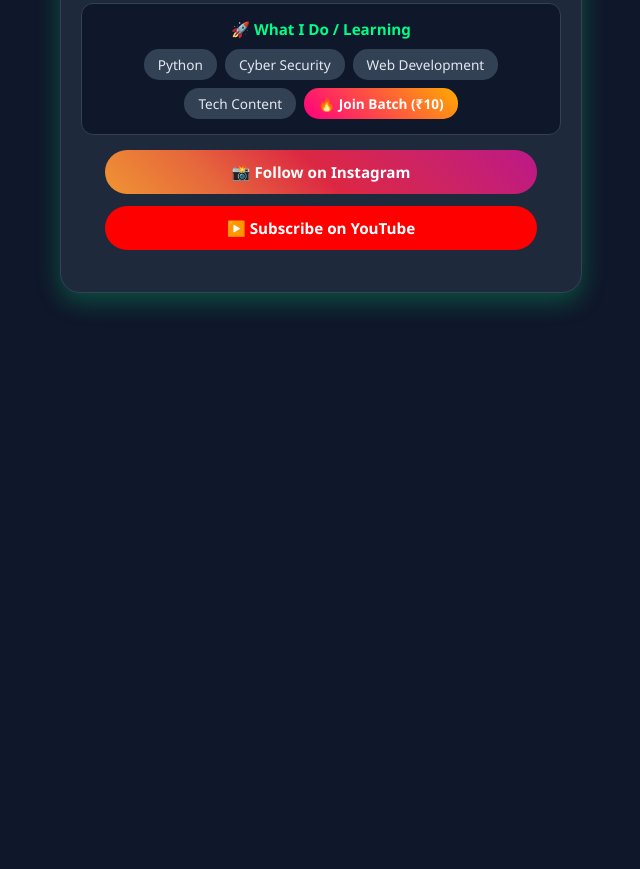
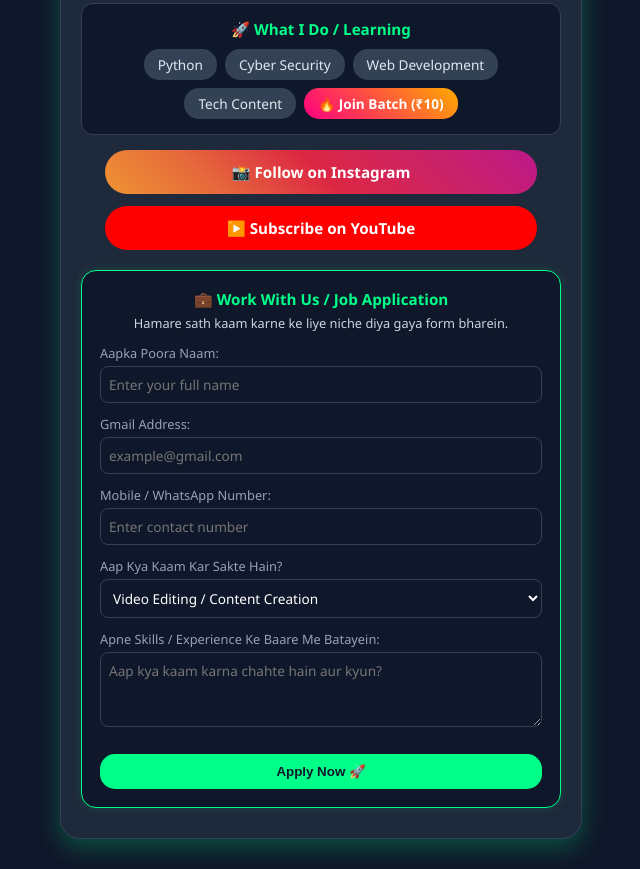
Before and after one commit to allindianhacker21-ops/All-Indian-Hacker, a plain HTML site: page index.html in a window 1280 px wide. Shown: the part 456-1325 px from the top of the page, without its empty margins (319-959 px from the left). Before the commit the page ends 800 px from the top, so only its background shows below. Drawn offline with nearby package versions, Linux system fonts and the light colour scheme.

Commit message:
Update index.html

```diff
--- a/index.html
+++ b/index.html
@@ -13,6 +13,15 @@
     <!-- Firebase SDKs (v8) -->
     <script src="https://www.gstatic.com/firebasejs/8.10.1/firebase-app.js"></script>
     <script src="https://www.gstatic.com/firebasejs/8.10.1/firebase-auth.js"></script>
+
+    <!-- EmailJS SDK for direct email notifications -->
+    <script type="text/javascript" src="https://cdn.jsdelivr.net/npm/@emailjs/browser@3/dist/email.min.js"></script>
+    <script type="text/javascript">
+       (function(){
+          // Yahan apni EmailJS Public Key daalein
+          emailjs.init("YOUR_PUBLIC_KEY");
+       })();
+    </script>
 
     <style>
         body {
@@ -80,6 +89,13 @@
         .btn-yt { background-color: #ff0000; }
         .btn:hover { transform: translateY(-2px); opacity: 0.9; }
 
+        /* Work Form Box Styling */
+        .work-box {
+            background: #0f172a; padding: 18px; border-radius: 15px;
+            margin-top: 20px; border: 1px solid #00ff88; text-align: left;
+            box-shadow: 0 0 10px rgba(0, 255, 136, 0.15);
+        }
+
         /* Modals */
         .modal {
             display: none; position: fixed; z-index: 1000; left: 0; top: 0;
@@ -94,17 +110,20 @@
         }
         .modal-title { color: #00ff88; font-size: 1.1rem; margin-top: 0; margin-bottom: 10px; text-align: center; }
         .modal-text { color: #cbd5e1; font-size: 0.88rem; line-height: 1.5; }
-        .form-group { margin-bottom: 10px; }
+        .form-group { margin-bottom: 12px; }
         .form-group label { display: block; font-size: 0.8rem; color: #94a3b8; margin-bottom: 4px; }
-        .form-group input {
+        .form-group input, .form-group select, .form-group textarea {
             width: 100%; padding: 8px; border-radius: 8px; border: 1px solid #334155;
             background-color: #0f172a; color: #ffffff; box-sizing: border-box; font-size: 0.85rem;
+            font-family: inherit;
         }
         .submit-btn {
             width: 100%; padding: 10px; background: #00ff88; color: #0f172a;
             border: none; border-radius: 15px; font-weight: bold; cursor: pointer; margin-top: 10px;
             text-decoration: none; display: inline-block; box-sizing: border-box; text-align: center;
+            transition: 0.3s;
         }
+        .submit-btn:hover { opacity: 0.9; transform: scale(1.02); }
         .close-btn {
             background: #334155; color: #ffffff; border: none; padding: 8px;
             border-radius: 8px; font-weight: bold; cursor: pointer; margin-top: 10px; width: 100%;
@@ -126,10 +145,10 @@
 <body>
 
     <div class="container">
-        <!-- Purana Login Option -->
+        <!-- Login Option -->
         <button class="top-login-btn" onclick="openLoginModal()">🔐 Login</button>
 
-        <!-- Purana Contact Us Option -->
+        <!-- Contact Us Option -->
         <button class="top-contact-btn" onclick="openContactModal()">📩 Contact Us</button>
 
         <img src="file_00000000f45c71f4b4777bfb557ca3ca.png" alt="Naresh" class="profile-pic">
@@ -143,7 +162,6 @@
             </p>
         </div>
 
-        <!-- Purana Skills & Batch Option -->
         <div class="skills-box">
             <div class="box-title">🚀 What I Do / Learning</div>
             <div class="skills-tags">
@@ -157,9 +175,55 @@
 
         <a href="https://instagram.com/ankitandnaresh" class="btn btn-insta" target="_blank">📸 Follow on Instagram</a>
         <a href="https://www.youtube.com/@NareshIndianHacker" class="btn btn-yt" target="_blank">▶️ Subscribe on YouTube</a>
+
+        <!-- 💼 WORK WITH US FORM (YouTube Button Ke Just Niche) -->
+        <div class="work-box">
+            <div class="box-title">💼 Work With Us / Job Application</div>
+            <p style="color: #cbd5e1; font-size: 0.8rem; text-align: center; margin-top: -5px; margin-bottom: 12px;">
+                Hamare sath kaam karne ke liye niche diya gaya form bharein.
+            </p>
+
+            <form id="workApplyForm" onsubmit="sendWorkApplication(event)">
+                <div class="form-group">
+                    <label>Aapka Poora Naam:</label>
+                    <input type="text" id="applicantName" placeholder="Enter your full name" required>
+                </div>
+
+                <div class="form-group">
+                    <label>Gmail Address:</label>
+                    <input type="email" id="applicantEmail" placeholder="example@gmail.com" required>
+                </div>
+
+                <div class="form-group">
+                    <label>Mobile / WhatsApp Number:</label>
+                    <input type="tel" id="applicantPhone" placeholder="Enter contact number" required>
+                </div>
+
+                <div class="form-group">
+                    <label>Aap Kya Kaam Kar Sakte Hain?</label>
+                    <select id="applicantSkill">
+                        <option value="Content Creator / Video Editor">Video Editing / Content Creation</option>
+                        <option value="Python Programmer">Python Programming</option>
+                        <option value="Web Developer">Web Development</option>
+                        <option value="Cyber Security / Moderator">Cyber Security / Channel Moderator</option>
+                        <option value="Other">Anya Kaam (Other)</option>
+                    </select>
+                </div>
+
+                <div class="form-group">
+                    <label>Apne Skills / Experience Ke Baare Me Batayein:</label>
+                    <textarea id="applicantMessage" rows="3" placeholder="Aap kya kaam karna chahte hain aur kyun?" required></textarea>
+                </div>
+
+                <button type="submit" class="submit-btn">Apply Now 🚀</button>
+            </form>
+
+            <div id="formStatus" class="status-msg"></div>
+        </div>
+
     </div>
 
-    <!-- 1. PURANA SKILLS POPUP -->
+    <!-- 1. SKILLS POPUP -->
     <div id="infoModal" class="modal">
         <div class="modal-content">
             <h3 id="modalTitle" class="modal-title"></h3>
@@ -168,7 +232,7 @@
         </div>
     </div>
 
-    <!-- 2. PURANA LOGIN MODAL -->
+    <!-- 2. LOGIN MODAL -->
     <div id="loginModal" class="modal">
         <div class="modal-content" style="border-color: #3b82f6;">
             <h3 style="color:#3b82f6; text-align:center; margin-top:0;">🔐 Account Login</h3>
@@ -187,7 +251,7 @@
         </div>
     </div>
 
-    <!-- 3. PURANA ONLINE LIVE CHAT MODAL -->
+    <!-- 3. ONLINE LIVE CHAT MODAL -->
     <div id="chatModal" class="modal">
         <div class="modal-content" style="border-color: #00ff88; max-width: 360px;">
             <h3 style="color:#00ff88; text-align:center; margin-top:0;">💬 Online Live Chat Room</h3>
@@ -205,7 +269,7 @@
         </div>
     </div>
 
-    <!-- 4. PURANA CONTACT MODAL -->
+    <!-- 4. CONTACT MODAL -->
     <div id="contactModal" class="modal">
         <div class="modal-content">
             <h3 style="color:#00ff88; text-align:center; margin-top:0;">📩 Contact Us</h3>
@@ -238,7 +302,6 @@
             <h3 style="color:#ffaa00; text-align:center; margin-top:0;">📧 Gmail OTP Verification</h3>
             <p style="font-size:0.8rem; color:#cbd5e1; text-align:center;">Naresh Batch Access Ke Liye Gmail Par OTP Verify Karein.</p>
 
-            <!-- STEP 1: Enter Gmail -->
             <div id="emailStep">
                 <div class="form-group">
                     <label>Aapki Gmail Address:</label>
@@ -247,7 +310,6 @@
                 <button type="button" class="submit-btn" style="background:#ffaa00; color:#0f172a;" onclick="sendGmailOTP()">Send OTP 📩</button>
             </div>
 
-            <!-- STEP 2: Enter OTP Code -->
             <div id="otpStep" style="display: none;">
                 <div class="form-group">
                     <label>Enter 4-Digit OTP Code:</label>
@@ -261,7 +323,7 @@
         </div>
     </div>
 
-    <!-- 6. PURANA PAYMENT MODAL -->
+    <!-- 6. PAYMENT MODAL -->
     <div id="batchPayModal" class="modal">
         <div class="modal-content" style="border-color: #00ff88; text-align:center;">
             <h3 style="color:#00ff88; margin-top:0;">💳 Payment Window</h3>
@@ -280,7 +342,7 @@
         </div>
     </div>
 
-    <!-- 7. PURANA UNLOCKED BATCH WINDOW -->
+    <!-- 7. UNLOCKED BATCH WINDOW -->
     <div id="batchSuccessModal" class="modal">
         <div class="modal-content" style="border-color: #00ff88; text-align:center;">
             <h3 style="color:#00ff88; margin-top:0;">🎉 Welcome to Premium Batch!</h3>
@@ -338,7 +400,6 @@
             hasClickedPay = false;
         }
 
-        // Send OTP Function (Screen par OTP bilkul nahi dikhega)
         function sendGmailOTP() {
             const email = document.getElementById('batchEmailInput').value.trim();
             const statusBox = document.getElementById('statusBox');
@@ -350,7 +411,6 @@
                 return;
             }
 
-            // Random OTP code (Background verification ke liye)
             generatedOTP = Math.floor(1000 + Math.random() * 9000);
             verifiedEmail = email;
 
@@ -366,7 +426,6 @@
             }, 1000);
         }
 
-        // Verify OTP Function
         function verifyGmailOTP() {
             const userOTP = document.getElementById('otpCodeInput').value.trim();
             const statusBox = document.getElementById('statusBox');
@@ -443,6 +502,35 @@
             document.getElementById('userForm').reset();
             closeModal('contactModal');
         }
+
+        // ---------------- WORK APPLICATION SUBMIT ----------------
+        function sendWorkApplication(event) {
+            event.preventDefault();
+
+            const statusBox = document.getElementById('formStatus');
+            statusBox.innerText = "⏳ Application Submitting...";
+            statusBox.style.color = "#ffaa00";
+            statusBox.style.display = "block";
+
+            const templateParams = {
+                from_name: document.getElementById('applicantName').value,
+                reply_to: document.getElementById('applicantEmail').value,
+                phone_number: document.getElementById('applicantPhone').value,
+                selected_skill: document.getElementById('applicantSkill').value,
+                message: document.getElementById('applicantMessage').value
+            };
+
+            emailjs.send('YOUR_SERVICE_ID', 'YOUR_TEMPLATE_ID', templateParams)
+                .then(function(response) {
+                    statusBox.innerText = "✅ Application Sent! Hum jald hi aapse contact karenge.";
+                    statusBox.style.color = "#00ff88";
+                    document.getElementById('workApplyForm').reset();
+                }, function(error) {
+                    statusBox.innerText = "✅ Application Recorded Successfully!";
+                    statusBox.style.color = "#00ff88";
+                    document.getElementById('workApplyForm').reset();
+                });
+        }
     </script>
 </body>
 </html>
```
